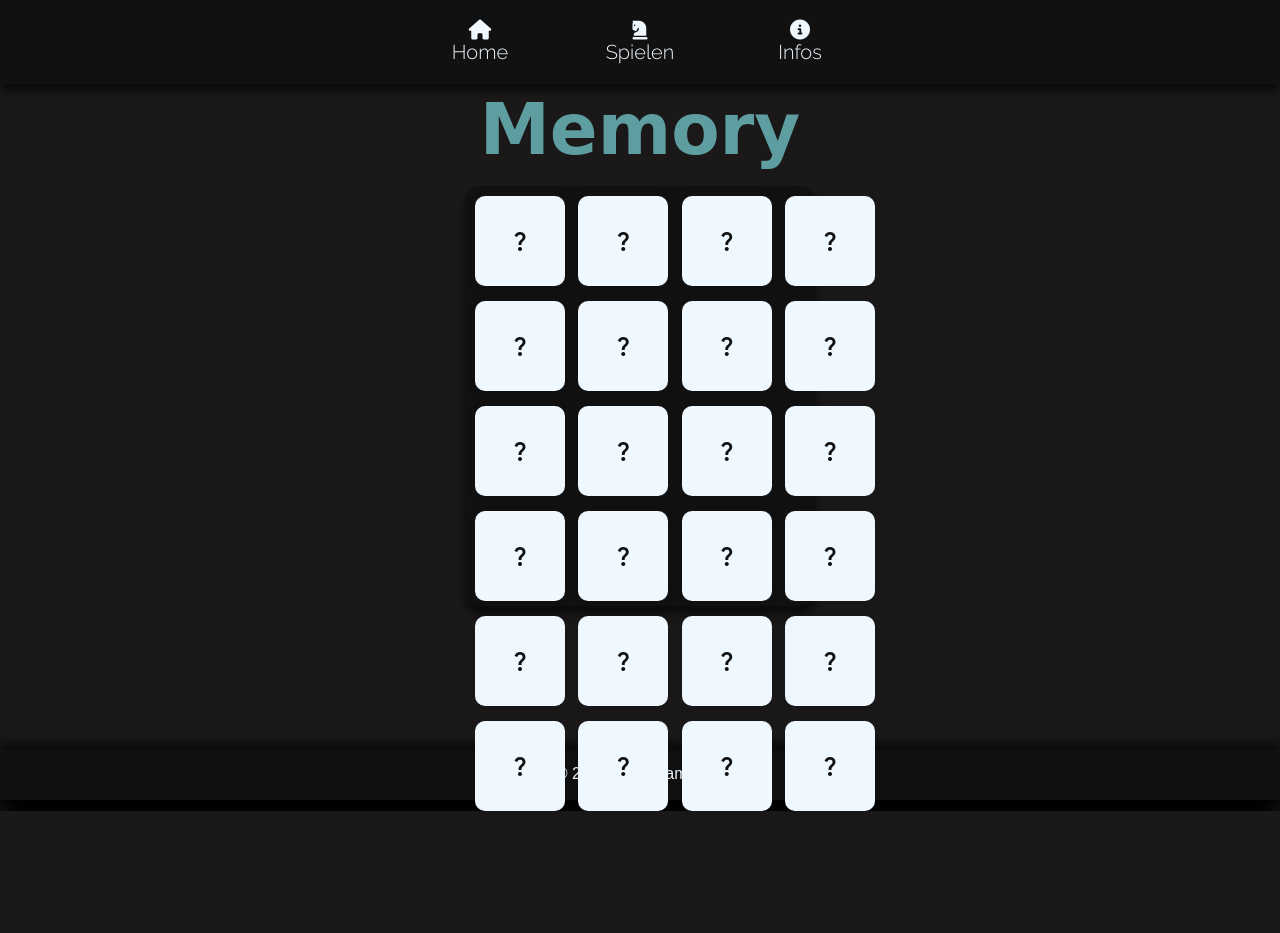
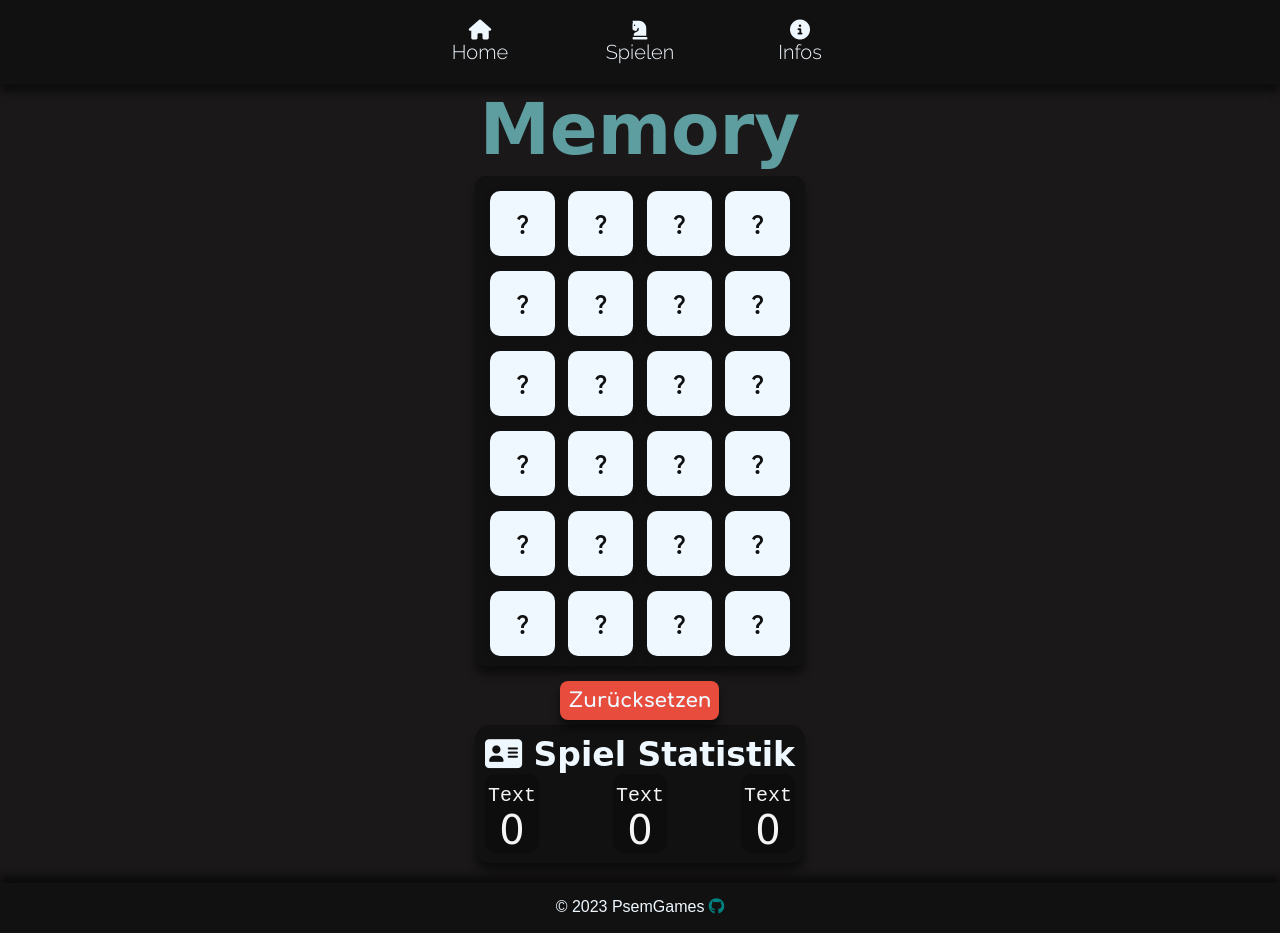
Before and after one commit to mbplabst/PsemGames, a plain HTML site: page games/memory/index.html in a window 1280 px wide. Before the commit the page ends 811 px from the top, so only its background shows below. Drawn offline with Linux system fonts and the light colour scheme; a web font is replaced by a local one.

Commit message:
memory design changes

```diff
--- a/games/memory/index.html
+++ b/games/memory/index.html
@@ -51,8 +51,7 @@
             <h1>Memory</h1>
         </section>
 
-        <section class="wrapper">
-            <!-- <div class="wrapper"> -->
+        <section class="wrapper-cards">
             <ul class="cards">
 
                 <li class="card">
@@ -270,9 +269,48 @@
                         <img src="/assets/images/memory/img-12.png" alt="card-img">
                     </div>
                 </li>
+
             </ul>
-            <!-- </div> -->
         </section>
+
+        <section class="controls">
+            <button id="reset" type="button">Zurücksetzen</button>
+        </section>
+
+        <section class="header wrapper-text">
+            <h1 class="statistic-fix"><i class="fa-solid fa-address-card"></i> Spiel Statistik</h2>
+                <div class="statistics">
+                    <p class="stat">Text <br>
+                        <span class="scoreboard">0</span>
+                    </p>
+                    <p class="stat">Text <br>
+                        <span class="scoreboard">0</span>
+                    </p>
+                    <p class="stat">Text <br>
+                        <span class="scoreboard">0</span>
+                    </p>
+                </div>
+        </section>
+
+        <!-- <section>
+            <div class="header wrapper-text">
+                <h1><i class="fa-solid fa-book"></i> Die Regeln</h1>
+                <p> Zwei Spieler X und O setzen ihre Zeichen abwechselnd in die Felder eines 3 × 3 Rasters.
+                    <br> <br>
+                    Wer zuerst drei Zeichen in eine Zeile, in eine Spalte oder diagonal setzen kann, ist der Gewinner
+                    des Spiels!
+                </p>
+            </div>
+
+            <div class="header wrapper-text">
+                <h1><i class="fa-solid fa-graduation-cap"></i> Fun Fact</h1>
+                <p> Wusstest du, dass schon die alten Römer Versionen von Tic Tac Toe gespielt haben?
+                    <br> <br>
+                    Das Spielprinzip "3 in einer Reihe" kann sogar bis in das Zeitalter der alten Ägypter zurückverfolgt
+                    werden!
+                </p>
+            </div>
+        </section> -->
 
     </main>
 
--- a/games/memory/style.css
+++ b/games/memory/style.css
@@ -3,6 +3,11 @@
 
 /* FONT CARDS*/
 @import url('https://fonts.googleapis.com/css2?family=Poppins:wght@400;500;600;700&display=swap');
+
+/* FONT SPECIAL TEXT*/
+@import url('https://fonts.googleapis.com/css2?family=Fredoka+One&display=swap');
+@import url('https://fonts.googleapis.com/css2?family=Comfortaa:wght@400;500;600;700&display=swap');
+@import url('https://fonts.googleapis.com/css2?family=Chivo+Mono:wght@900&display=swap');
 
 * {
     margin: 0;
@@ -13,18 +18,17 @@
     color: cadetblue;
     font-family: 'Rubik Vinyl', cursive;
     font-size: 47px;
-    padding-bottom: 5px;
-    padding-top: 5px;
 }
 
-.wrapper {
+.wrapper-cards {
+    display: flex;
+    justify-content: center;
     padding: 15px;
-    border-radius: 15px;
-    margin-left: 15px;
-    margin-right: 15px;
+    border-radius: 10px;
     background: #111111;
-    display: inline-block;
-    justify-content: center;
+    margin-top: 5px;
+    height: 460px;
+    box-shadow: 0 8px 8px 0 rgba(0, 0, 0, 0.514), 0 20px 20px 0 rgba(0, 0, 0, 0);
 }
 
 .cards,
@@ -36,10 +40,10 @@
 }
 
 .cards {
-    height: 400px;
-    width: 400px;
+    display: flex;
+    height: 300px;
+    width: 300px;
     flex-wrap: wrap;
-    display: flex;
     justify-content: space-between;
     font-family: 'Poppins', sans-serif;
 }
@@ -106,7 +110,7 @@
 }
 
 .card .back-view img {
-    max-width: 65px;
+    max-width: 55px;
 }
 
 .card .back-view {
@@ -121,32 +125,66 @@
     transform: rotateY(180deg);
 }
 
-@media screen and (max-width: 700px) {
-    .cards {
-        height: 350px;
-        width: 350px;
+.controls {
+    margin-top: 15px;
+    text-align: center;
 }
 
-    .card .front-view img {
-        width: 17px;
+#reset {
+    font-family: 'Comfortaa', cursive;
+    font-weight: bold;
+    background-color: #e74c3c;
+    margin-top: 0px;
+    border-radius: 8px;
+    border: none;
+    font-size: 20px;
+    cursor: pointer;
+    box-shadow: 0 8px 8px 0 rgba(0, 0, 0, 0.514), 0 20px 20px 0 rgba(0, 0, 0, 0);
 }
 
-    .card .back-view img {
-        max-width: 50px;
-    }
+.scoreboard {
+    font-size: 40px;
+    font-family: 'Chivo Mono', cursive;
+    display: flex;
+    justify-content: center;
+    color: whitesmoke;
 }
 
-@media screen and (max-width: 530px) {
-    .cards {
-        height: 300px;
-        width: 300px;
+.statistics {
+    color: whitesmoke;
+    font-family: 'Alexandria', monospace;
+    font-size: 20px;
+    font-weight: bolder;
+    display: flex;
+    justify-content: space-between;
 }
 
-    .card .front-view img {
-        width: 15px;
+.stat {
+    background-color: #0d0d0d;
+    padding-top: 10px;
+    padding-left: 3px;
+    padding-right: 3px;
+    border-radius: 10px;
+    font-size: 20px;
 }
 
-    .card .back-view img {
-        max-width: 45px;
+h1 {
+    font-family: 'Rubik Vinyl', cursive;
 }
+
+.wrapper-text {
+    background: #111111;
+    padding: 10px;
+    border-radius: 15px;
+    box-shadow: 0 8px 8px 0 rgba(0, 0, 0, 0.514), 0 20px 20px 0 rgba(0, 0, 0, 0);
+    margin-bottom: 15px !important;
 }
+
+.title {
+    display: flex;
+    justify-content: center;
+}
+
+.header {
+    margin: 5px auto;
+}
--- a/style.css
+++ b/style.css
@@ -114,9 +114,10 @@ a {
 }
 
 .page-title {
-    margin: 15px;
     color: aliceblue;
     font-size: 50px;
+    margin-top: 5px;
+    margin-bottom: 15px;
 }
 
 strong {
```
Also changed, not shown: games/quizz/questions.js (+2 -33 lines). Lines whose indentation alone changed are shown as unchanged.
